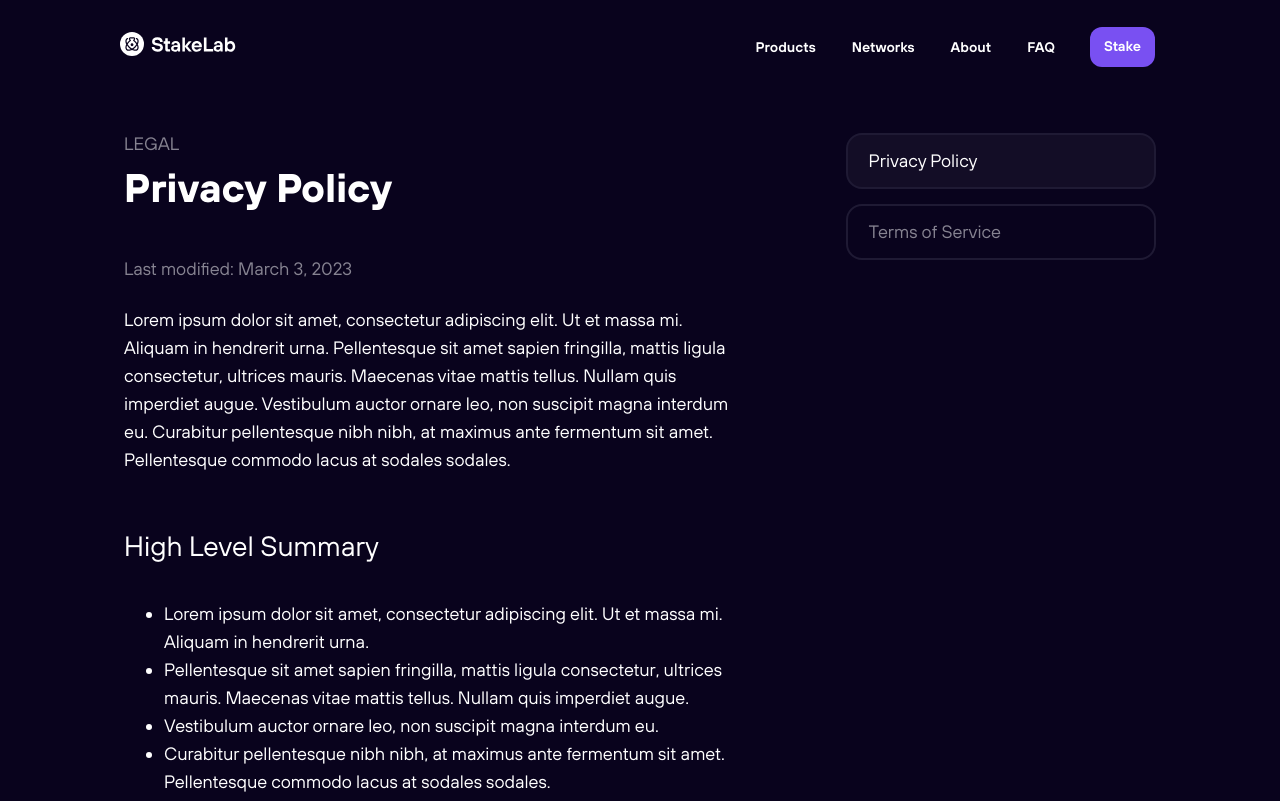
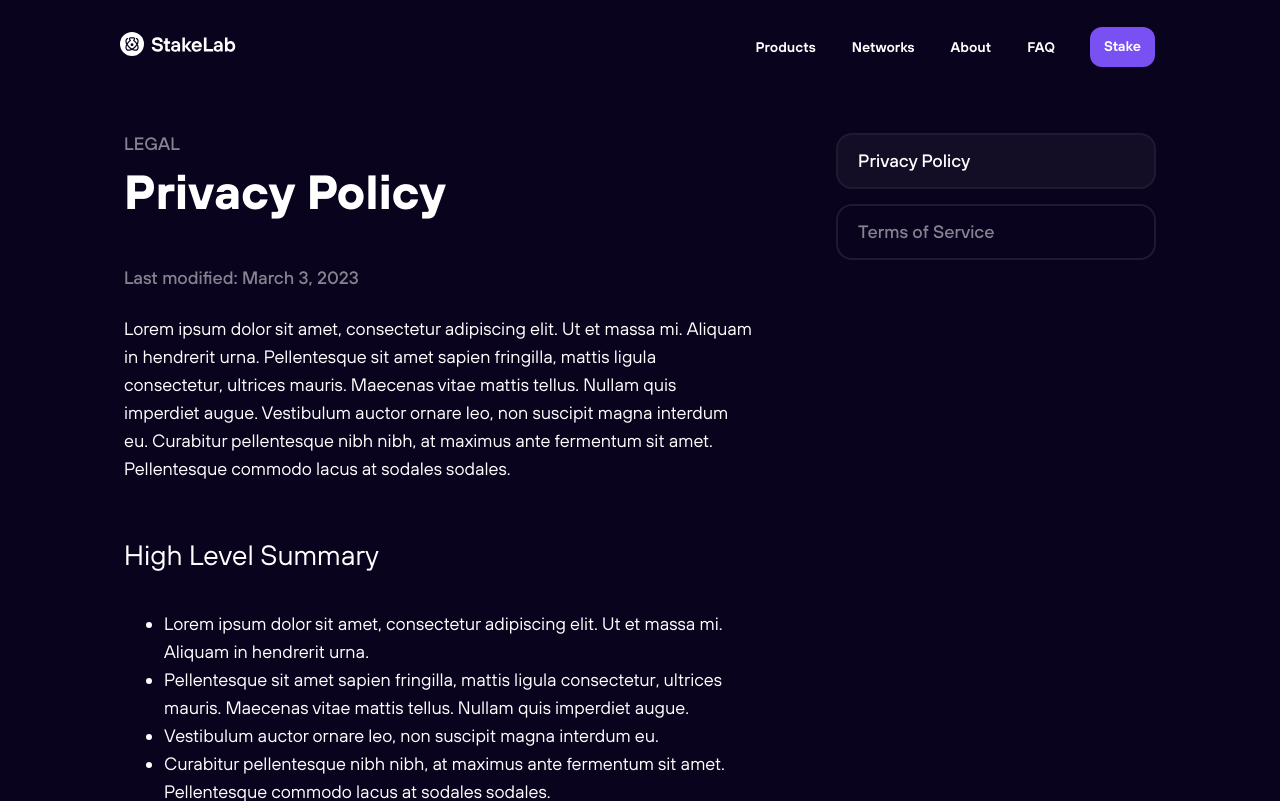
Before and after one commit to klaxurit/Backup, a React (Vite) app: page /legal in a window 1280 px wide. Shown: the top 801 px of the page. Built offline with nearby package versions, Linux system fonts and the light colour scheme.

Commit message:
faq and legals tabs

```diff
--- a/src/pages/Legal.tsx
+++ b/src/pages/Legal.tsx
@@ -108,7 +108,7 @@ const Legal: React.FC = () => {
               </article>
             </div>
             {!isDesktop && (
-              <div className="Legal__privacy__btn" onClick={() => setActiveSection("terms")}>
+              <div className="Legal__privacy__btn tabs" tabIndex={0} onClick={() => setActiveSection("terms")}>
                 <p>Terms of Service</p>
                 <LogoArrowLink className="Legal__privacy__btn__icon" />
               </div>
@@ -245,7 +245,7 @@ const Legal: React.FC = () => {
               </article>
             </div>
             {!isDesktop && (
-              <div className="Legal__terms__btn" onClick={() => setActiveSection("privacy")}>
+              <div className="Legal__terms__btn tabs" tabIndex={0} onClick={() => setActiveSection("privacy")}>
                 <p>Privacy Policy</p>
                 <LogoArrowLink className="Legal__terms__btn__icon" />
               </div>
@@ -256,13 +256,15 @@ const Legal: React.FC = () => {
       {isDesktop && (
         <div className="Sidebar">
           <div
-            className={`Sidebar__btn${activeSection === "privacy" ? "--active" : ""}`}
+            className={`Sidebar__btn${activeSection === "privacy" ? "--active" : ""} tabs`}
+            tabIndex={0}
             onClick={() => setActiveSection("privacy")}
           >
             <p>Privacy Policy</p>
           </div>
           <div
-            className={`Sidebar__btn${activeSection === "terms" ? "--active" : ""}`}
+            className={`Sidebar__btn${activeSection === "terms" ? "--active" : ""} tabs`}
+            tabIndex={0}
             onClick={() => setActiveSection("terms")}
           >
             <p>Terms of Service</p>
--- a/styles/components/_tabs.scss
+++ b/styles/components/_tabs.scss
@@ -1,5 +1,6 @@
 .tabs {
   outline: none;
+  font-family: 'TT Hoves Medium';
   &:hover {
     color: $neutral-lighter;
   }
--- a/styles/pages/_faq.scss
+++ b/styles/pages/_faq.scss
@@ -220,7 +220,7 @@
         display: flex;
         flex-direction: column;
         margin-top: 15px;
-        max-width: 330px;
+        max-width: 320px;
         gap: 10px;
         &__button {
           font-family: "TT Hoves Medium";
--- a/styles/pages/_legal.scss
+++ b/styles/pages/_legal.scss
@@ -19,6 +19,7 @@
 
       &__subtitle,
       &__updated {
+        font-family: 'TT Hoves Medium';
         font-weight: 500;
         font-size: 18px;
         line-height: 160%;
@@ -28,7 +29,8 @@
 
       &__title {
         font-weight: 700;
-        font-size: 40px;
+        font-size: 48px;
+        line-height: 57px;
         line-height: 120%;
         color: #ffffff;
         margin: 0;
@@ -38,6 +40,7 @@
       &__intro {
         color: white;
         font-size: 18px;
+        line-height: 29px;
         font-weight: 400;
         line-height: 28px;
         letter-spacing: 0em;
@@ -75,6 +78,9 @@
       border: 2px solid #1f1a34;
       border-radius: 16px;
       flex-grow: 1;
+      &:hover {
+        background-color: rgba(255, 255, 255, 0.04);
+      }
       p {
         color: $neutral-pure;
         cursor: pointer;
@@ -84,6 +90,9 @@
         line-height: 28px;
         margin: 0;
         flex-grow: 1;
+                          &:hover {
+            color: $neutral-lighter;
+          }
       }
       &__icon {
         width: 10px;
@@ -99,32 +108,37 @@
 
 @media #{$lg} {
   .Legal {
-    width: 60%;
+    max-width: 775px;
     padding: 0;
   }
   .Sidebar {
     display: flex;
     flex-direction: column;
     gap: 15px;
-    width: 30%;
     height: 30px;
     margin-top: 35px;
+    min-width: 320px;
     &__btn {
       display: flex;
       flex-direction: row;
       align-items: center;
       justify-content: space-between;
-      padding: 12px 14px 12px 20px;
+      padding: 12px 20px;
       gap: 8px;
       border: 2px solid #1f1a34;
       border-radius: 16px;
-      flex-grow: 1;
+            &:hover {
+        background-color: rgba(255, 255, 255, 0.04);
+        p {
+            color: $neutral-lighter;
+        }
+      }
       &--active {
         color: white;
         border-radius: 16px;
         border: 2px solid var(--neutral-onyx-blacker, #1f1a34);
         background: rgba(255, 255, 255, 0.04);
-        padding: 12px 14px 12px 20px;
+        padding: 12px 20px;
         gap: 8px;
         p {
           color: white;
@@ -133,7 +147,6 @@
           font-size: 18px;
           line-height: 28px;
           margin: 0;
-          flex-grow: 1;
         }
       }
       p {
@@ -151,5 +164,6 @@
     display: flex;
     justify-content: space-between;
     padding: 18px 124px;
+    gap: 80px;
   }
 }
```
